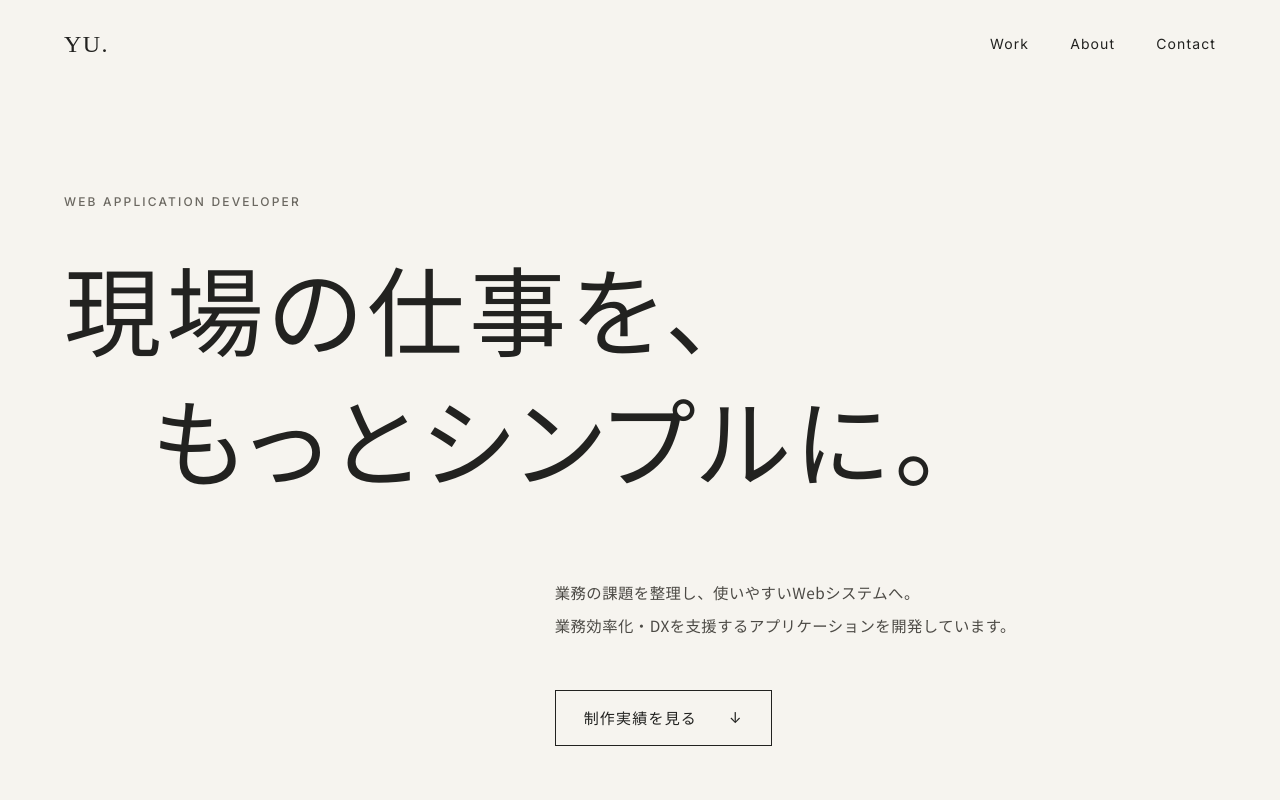
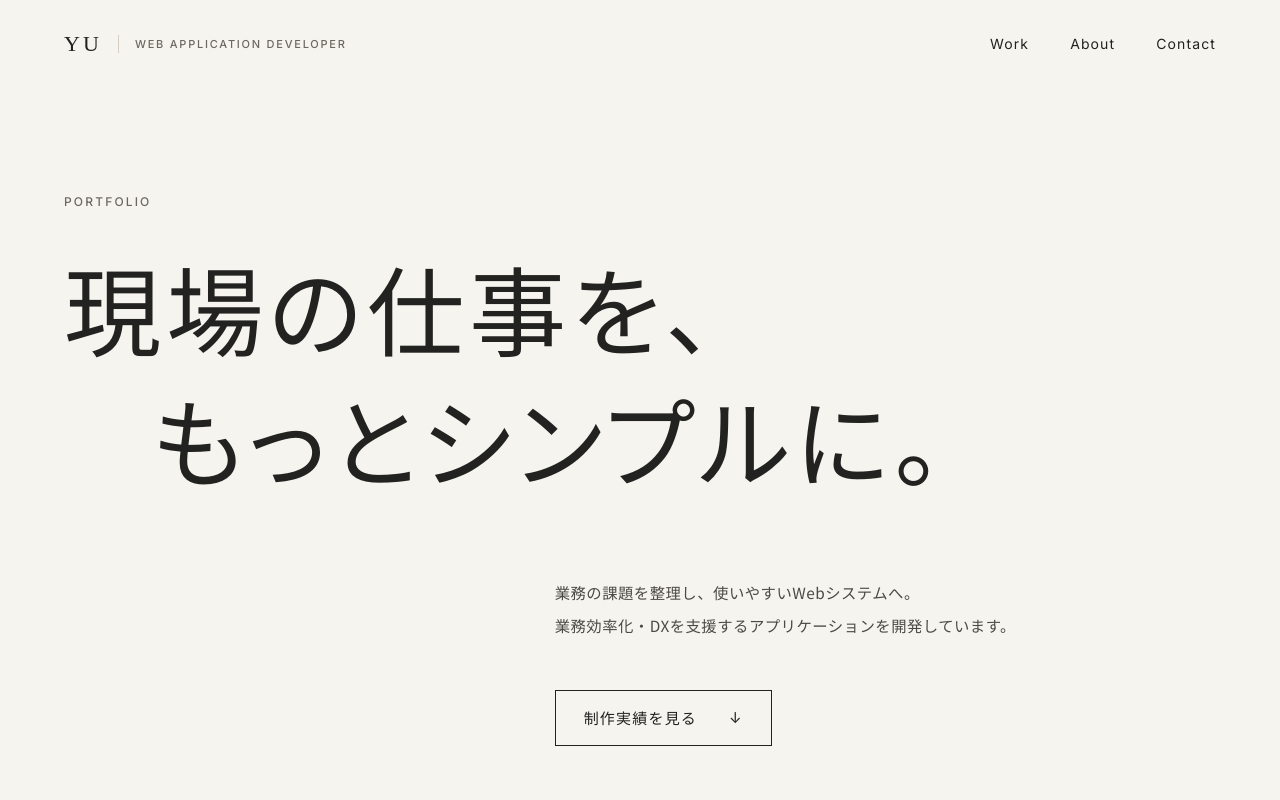
Before and after one commit to tono3679-creator/tono3679-creator.github.io, a plain HTML site: page index.html in a window 1280 px wide. Shown: the top 800 px of the page. Drawn offline with Linux system fonts and the light colour scheme.

Commit message:
ロゴを「YU | Web Application Developer」に変更し、タイトル・フッターの表記を揃える
Co-Authored-By: Claude Opus 5.5 <noreply@anthropic.com>
Claude-Session: https://claude.ai/code/session_01FcWRSomzJx9BmSriVuH1Ha

```diff
--- a/assets/css/style.css
+++ b/assets/css/style.css
@@ -194,13 +194,29 @@ p { text-wrap: pretty; }
 }
 
 .logo {
-  font-family: var(--serif);
-  font-size: 24px;
-  font-weight: 500;
-  letter-spacing: .06em;
+  display: inline-flex;
+  align-items: center;
+  gap: 16px;
+  padding: 12px 0;
   line-height: 1;
   text-decoration: none;
-  padding: 12px 0;
+}
+.logo-name {
+  font-family: var(--serif);
+  font-size: 22px;
+  font-weight: 500;
+  letter-spacing: .14em;
+}
+.logo-role {
+  padding-left: 16px;
+  border-left: 1px solid var(--rule);
+  font-family: var(--latin);
+  font-size: 11px;
+  font-weight: 500;
+  letter-spacing: .16em;
+  text-transform: uppercase;
+  color: var(--ink-3);
+  line-height: 18px;
 }
 
 .nav ul {
@@ -758,7 +774,8 @@ a.frame:hover img { transform: scale(1.012); }
   body { font-size: 15px; line-height: 1.9; }
 
   .site-header .container { min-height: 72px; }
-  .logo { font-size: 22px; }
+  .logo-name { font-size: 20px; }
+  .logo-role { display: none; }
   .nav ul { gap: 18px; }
   .nav a { font-size: 13px; }
 
--- a/index.html
+++ b/index.html
@@ -3,13 +3,13 @@
 <head>
 <meta charset="utf-8">
 <meta name="viewport" content="width=device-width, initial-scale=1">
-<title>YU. | 業務効率化・DXを支援するWebアプリケーション開発</title>
+<title>YU Portfolio | 業務効率化・DXを支援するWebアプリケーション開発</title>
 <meta name="description" content="業務の課題を整理し、使いやすいWebシステムへ。配送・予約・建設業向けの業務管理システムなど、業務効率化・DXを支援するアプリケーションを開発しています。">
 <link rel="canonical" href="https://tono3679-creator.github.io/">
 <meta name="theme-color" content="#f6f4ef">
 <meta property="og:type" content="website">
-<meta property="og:site_name" content="YU. Portfolio">
-<meta property="og:title" content="YU. | 業務効率化・DXを支援するWebアプリケーション開発">
+<meta property="og:site_name" content="YU Portfolio">
+<meta property="og:title" content="YU Portfolio | 業務効率化・DXを支援するWebアプリケーション開発">
 <meta property="og:description" content="業務の課題を整理し、使いやすいWebシステムへ。配送・予約・建設業向けの業務管理システムなど、業務効率化・DXを支援するアプリケーションを開発しています。">
 <meta property="og:url" content="https://tono3679-creator.github.io/">
 <meta property="og:image" content="https://tono3679-creator.github.io/images/og.jpg">
@@ -25,7 +25,7 @@
 <a class="skip-link" href="#main">本文へ移動</a>
 <header class="site-header">
   <div class="container">
-    <a class="logo" href="./" aria-label="YU. トップページ">YU.</a>
+    <a class="logo" href="./" aria-label="YU（Web Application Developer）トップページ"><span class="logo-name">YU</span><span class="logo-role" aria-hidden="true">Web Application Developer</span></a>
     <nav class="nav" aria-label="メイン">
       <ul>
         <li><a class="u" href="#work">Work</a></li>
@@ -39,7 +39,7 @@
 <main id="main">
   <section class="hero" aria-labelledby="hero-title">
     <div class="container">
-      <p class="label">Web Application Developer</p>
+      <p class="label">Portfolio</p>
       <h1 class="hero-title" id="hero-title"><span>現場の仕事を、</span><span>もっとシンプルに。</span></h1>
       <div class="hero-body grid">
         <p class="hero-lead"><span>業務の課題を整理し、使いやすいWebシステムへ。</span><br><span>業務効率化・DXを支援する</span><span>アプリケーションを開発しています。</span></p>
@@ -147,7 +147,7 @@
 <footer class="site-footer">
   <div class="container">
     <div class="footer-inner">
-      <p><small>&copy; 2026 YU.</small></p>
+      <p><small>&copy; 2026 YU</small></p>
       <a class="u" href="#top">ページの先頭へ</a>
     </div>
   </div>
```
Also changed, not shown: 404.html (+5 -5 lines), works/delivery-manager/index.html (+5 -5 lines), works/kensetsu-dx-manager/index.html (+5 -5 lines), works/reserveflow/index.html (+5 -5 lines), favicon.svg.
